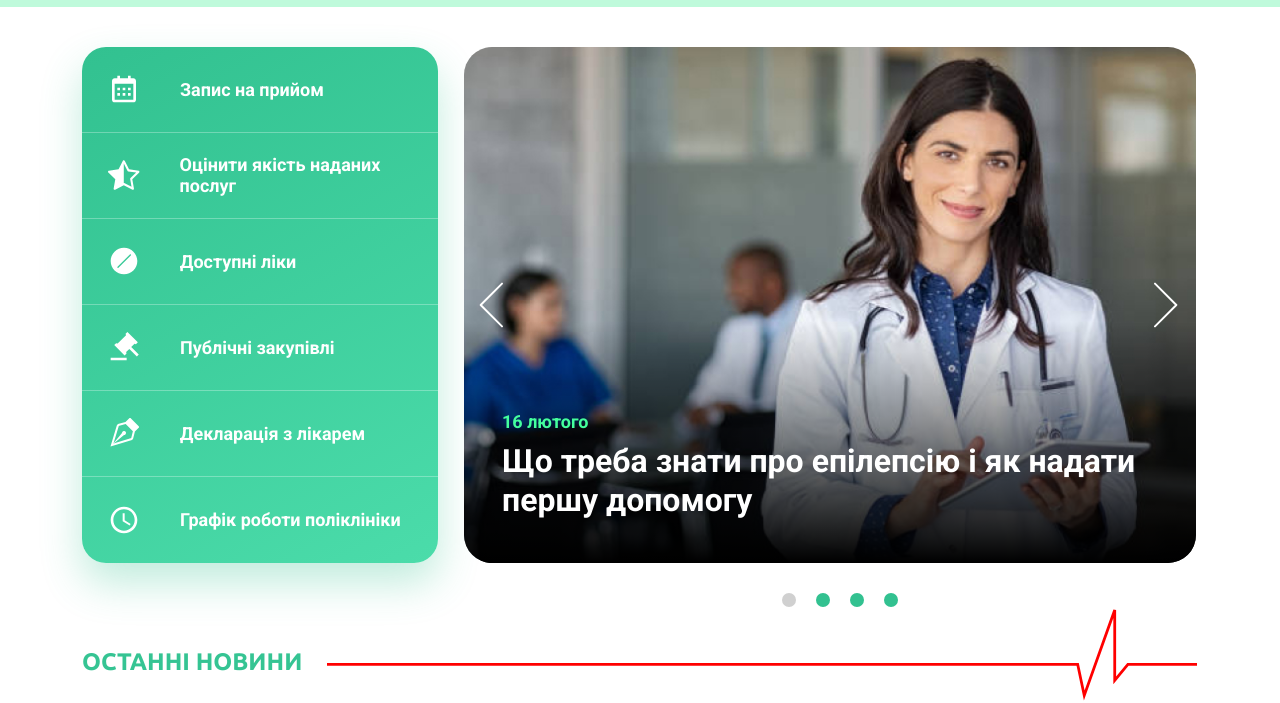
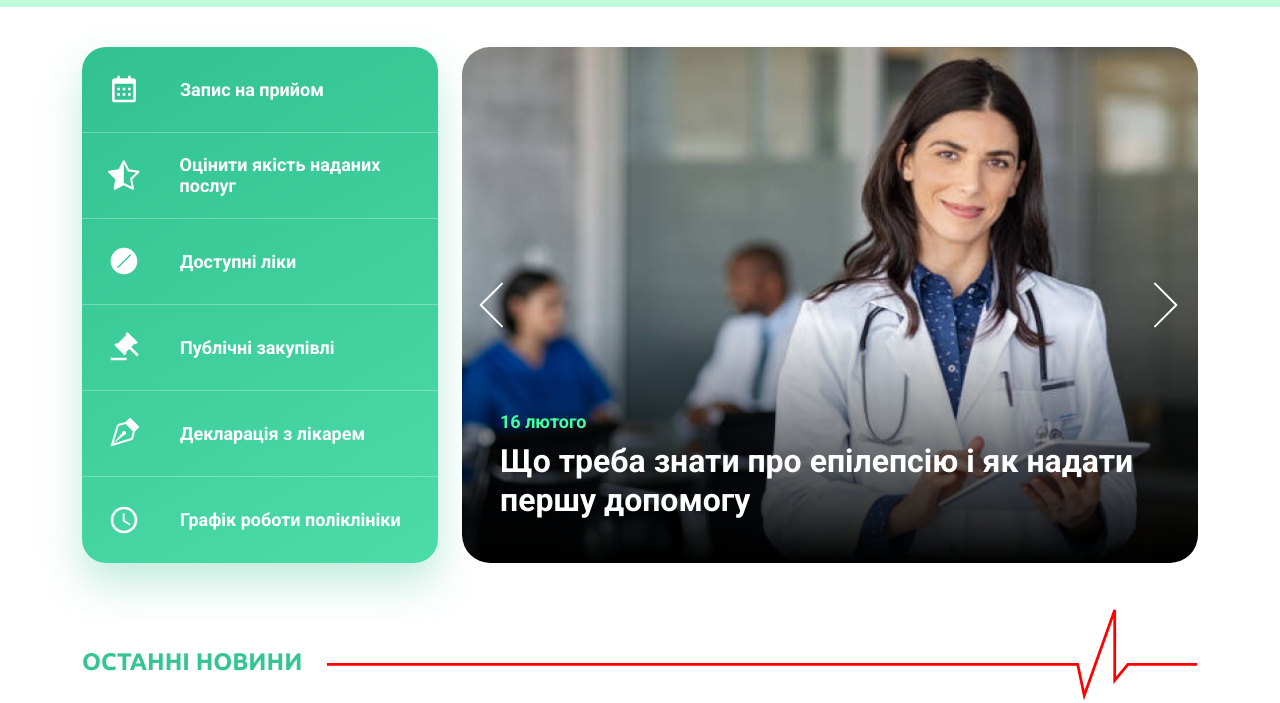
Before and after one commit to casperDev3/clinic_stryi, a website: page src/index.html in a window 1280 px wide. Shown: the part 102-805 px from the top of the page. Drawn offline with nearby package versions, Linux system fonts and the light colour scheme; files that its build step writes are made by us from their sources; files whose address does not match are found by name.

Commit message:
fix slider

```diff
--- a/src/sass/hero.scss
+++ b/src/sass/hero.scss
@@ -37,10 +37,13 @@
     &__slider {
         height: 516px;
         width: 100%;
+        border-radius: 28px;
+        overflow: hidden;
+
         &_item {
             text-decoration: none;
-            margin-left: 2px;
-            margin-right: 2px;
+            /*margin-left: 2px;
+            margin-right: 2px;*/
             display: flex !important;
             flex-direction: column;
             justify-content: end;
@@ -50,7 +53,6 @@
             background-position: center;
             background-size: cover;
             background-repeat: no-repeat;
-            border-radius: 28px;
         }
         &_gradient {
             height: 242px;
```
